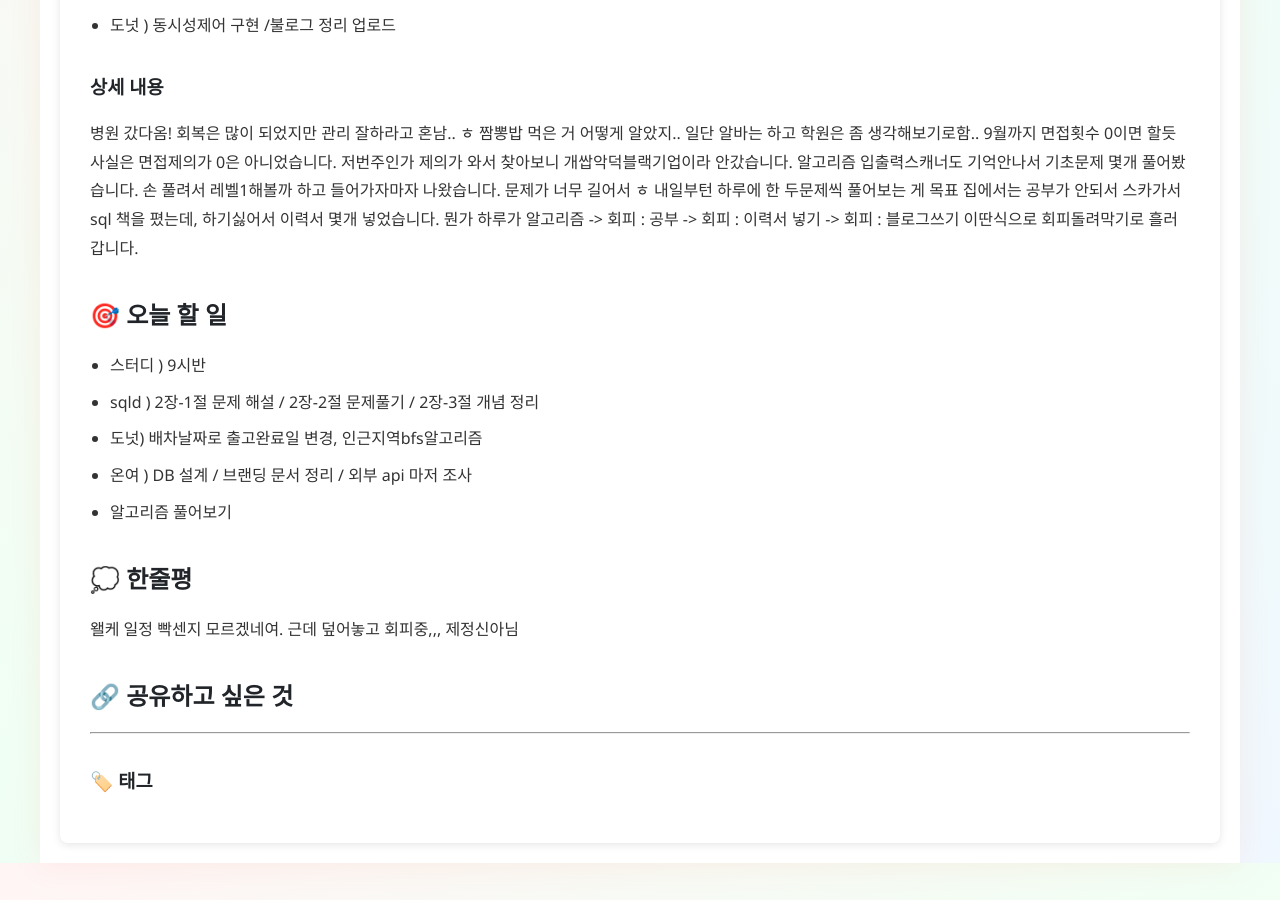
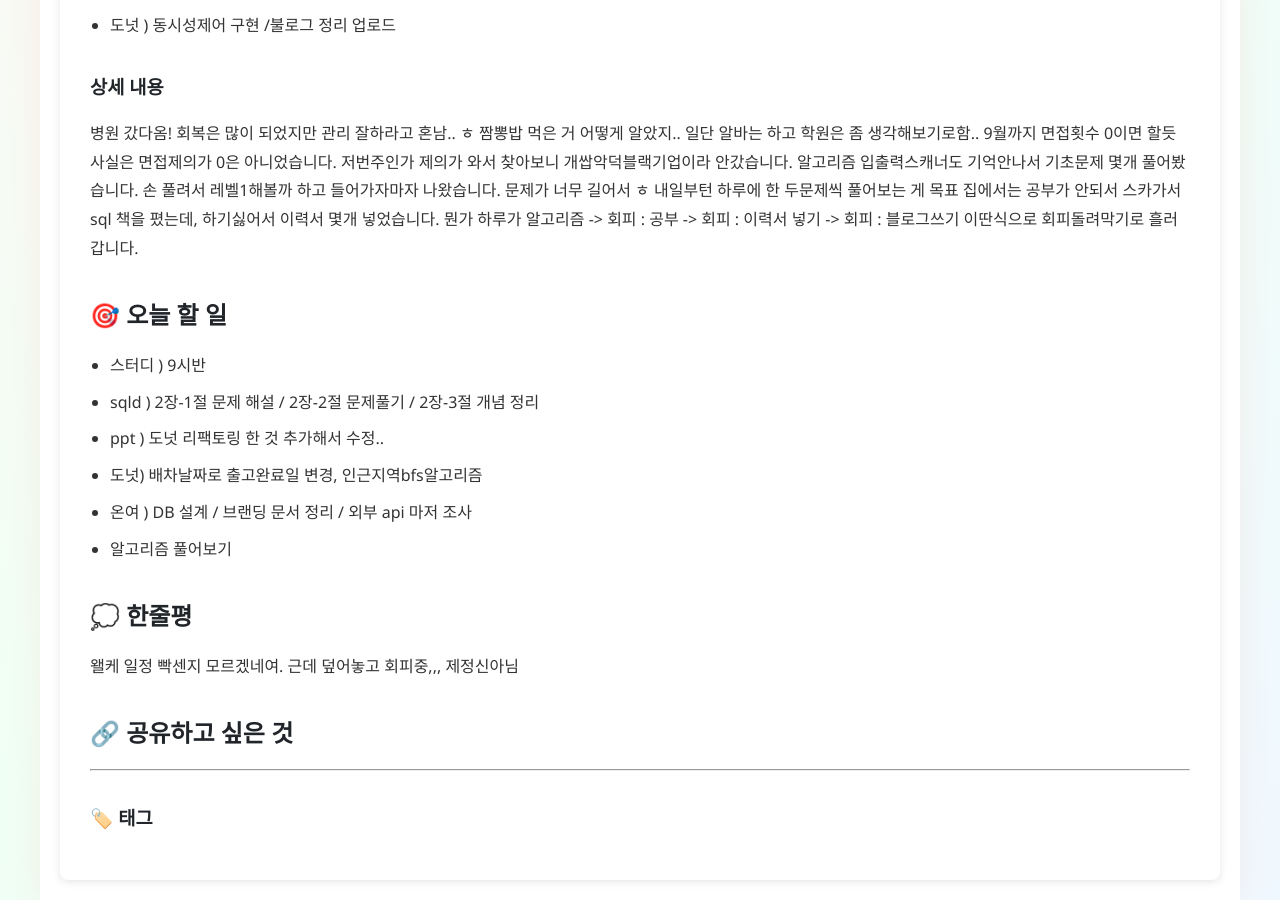
Before and after one commit to ssg6-dailylog/scrum, a Jekyll site: the page built from _posts/August, 2025/2025-08-15/2025-08-15-고윤아-DailyScrum.md, in a window 1280 px wide and 900 px high, scrolled down 619 px. Built offline with Jekyll 4.4.1, drawn with Linux system fonts in a browser that asks for light colours.

Commit message:
고윤아 scrum

```diff
--- a/_posts/August, 2025/2025-08-15/2025-08-15-고윤아-DailyScrum.md
+++ b/_posts/August, 2025/2025-08-15/2025-08-15-고윤아-DailyScrum.md
@@ -26,6 +26,7 @@ categories: [scrum]
 
 - 스터디 ) 9시반
 - sqld ) 2장-1절 문제 해설 / 2장-2절 문제풀기 / 2장-3절 개념 정리
+- ppt ) 도넛 리팩토링 한 것 추가해서 수정..
 - 도넛) 배차날짜로 출고완료일 변경, 인근지역bfs알고리즘
 - 온여 ) DB 설계 / 브랜딩 문서 정리 / 외부 api 마저 조사
 - 알고리즘 풀어보기
```
